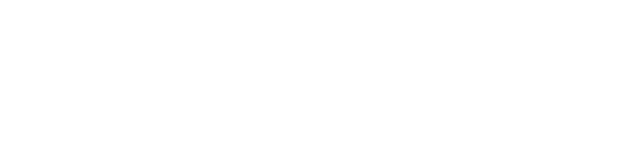
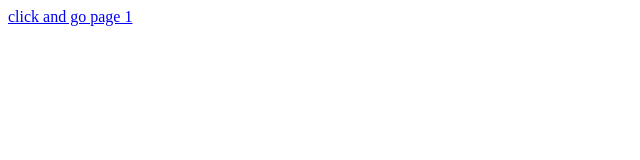
Before and after one commit to professor398/01_repo, a plain HTML site: page index1.html in a window 1280 px wide. Shown: the whole page, without its empty margins (0-640 px from the left). Drawn offline with Linux system fonts and the light colour scheme.

Commit message:
index1.html

```diff
--- a/index1.html
+++ b/index1.html
@@ -6,6 +6,8 @@
     <title>Document</title>
 </head>
 <body>
-
+    <div>
+        <a href="index.html">click and go page 1</a>
+    </div>
 </body>
 </html>
```
